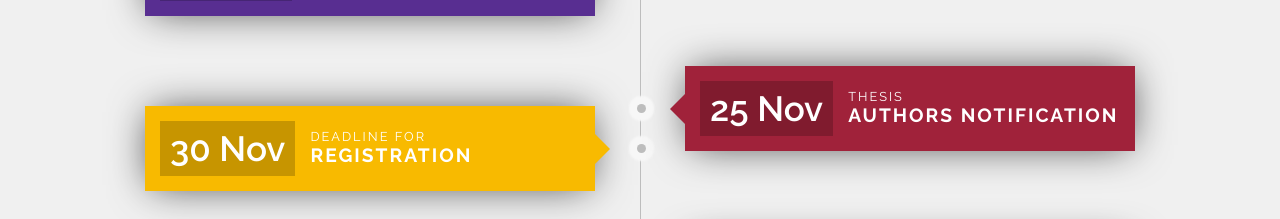
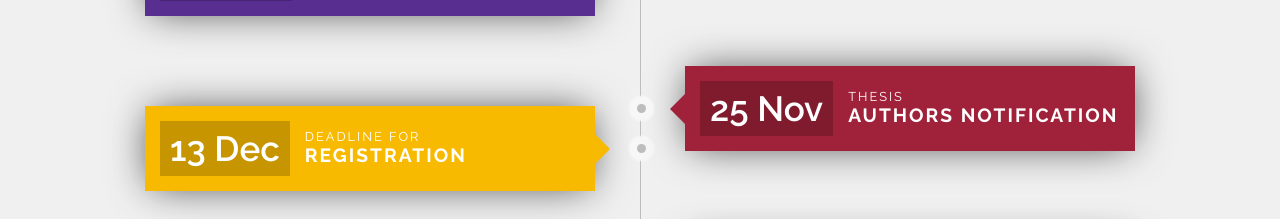
Before and after one commit to ist-fr/2019, a Vue app: page / in a window 1280 px wide. Shown: the part 1060-1279 px from the top of the page. Built offline with nearby package versions, Linux system fonts and the light colour scheme; what vue-scrollactive, vuetable-2 would draw is missing.

Commit message:
Update registration deadline

```diff
--- a/src/components/Home/KeyDates.vue
+++ b/src/components/Home/KeyDates.vue
@@ -37,7 +37,7 @@
         <div class="demo-card demo-card--step3">
           <div class="head">
             <div class="number-box">
-              <span>30 Nov</span>
+              <span>13 Dec</span>
             </div>
             <h2><span class="small">Deadline for</span>registration</h2>
           </div>
```
